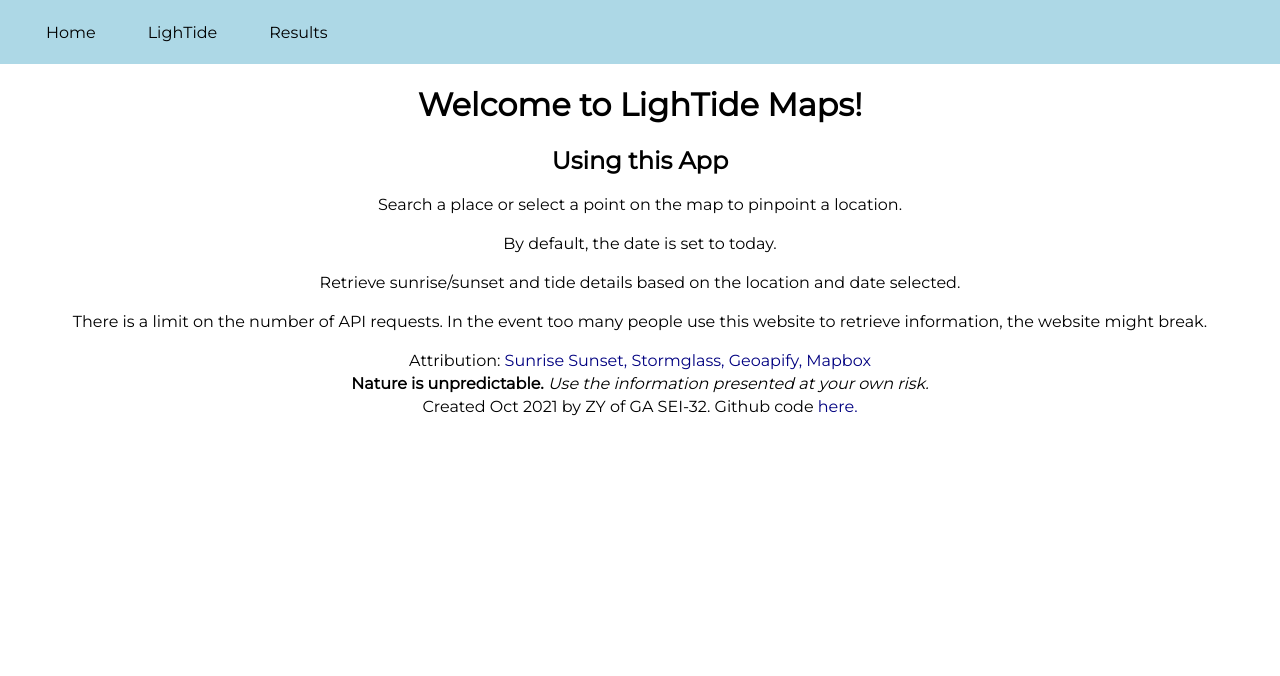
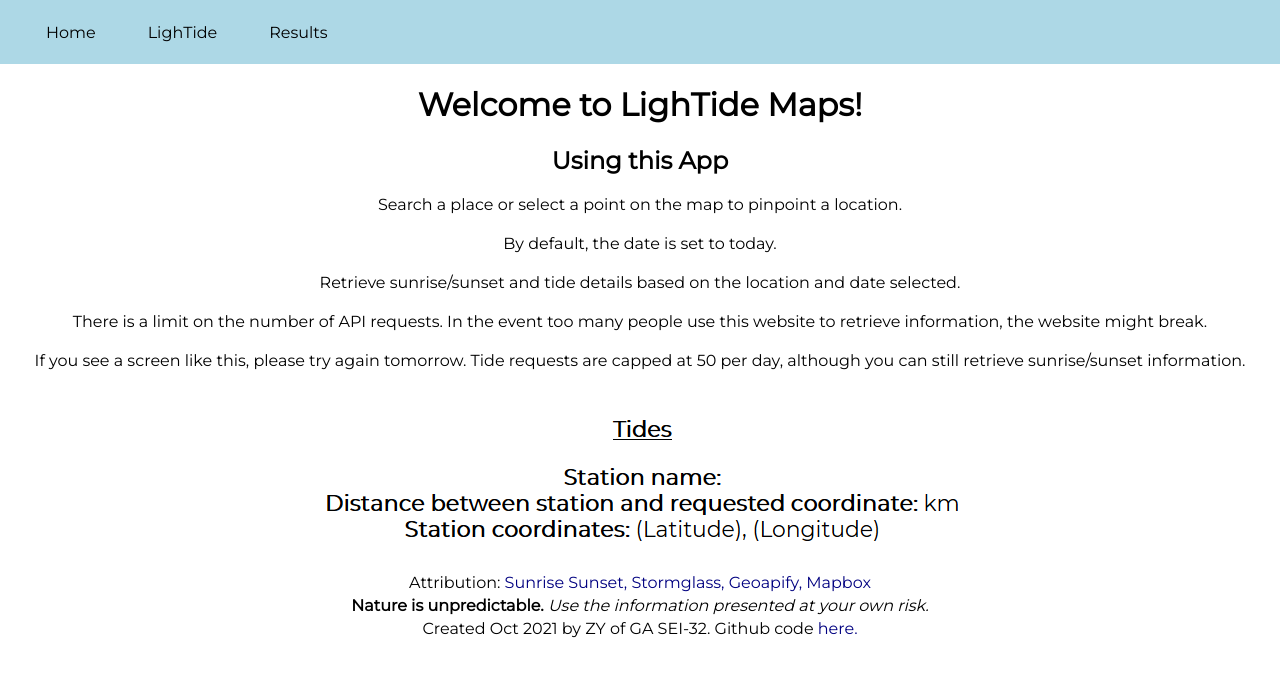
Before and after one commit to zyteo/LighTide, a React (Create React App) app in the folder lightide/: page / in a window 1280 px wide. Shown: the top 676 px of the page. Built offline with nearby package versions, Linux system fonts and the light colour scheme; no server answers.

Commit message:
Fixed tide API exceed request, updated homepage

```diff
--- a/lightide/src/Components/Home.jsx
+++ b/lightide/src/Components/Home.jsx
@@ -3,7 +3,7 @@
 
 import React from "react";
 import styled from "styled-components";
-
+import TideExceed from "./Tide_exceed.png";
 const P = styled.p`
   margin: 20px;
 `;
@@ -20,10 +20,15 @@ function Home() {
         selected.
       </P>
       <P>
-        There is a limit on the number of API requests.
-        In the event too many people use this website to retrieve information,
-        the website might break.
+        There is a limit on the number of API requests. In the event too many
+        people use this website to retrieve information, the website might
+        break.
       </P>
+      <P>
+        If you see a screen like this, please try again tomorrow. Tide requests
+        are capped at 50 per day, although you can still retrieve sunrise/sunset information.
+      </P>
+      <img src={TideExceed} alt="..." />
     </>
   );
 }
```
Also changed, not shown: lightide/src/Components/Tide_exceed.png (added).
